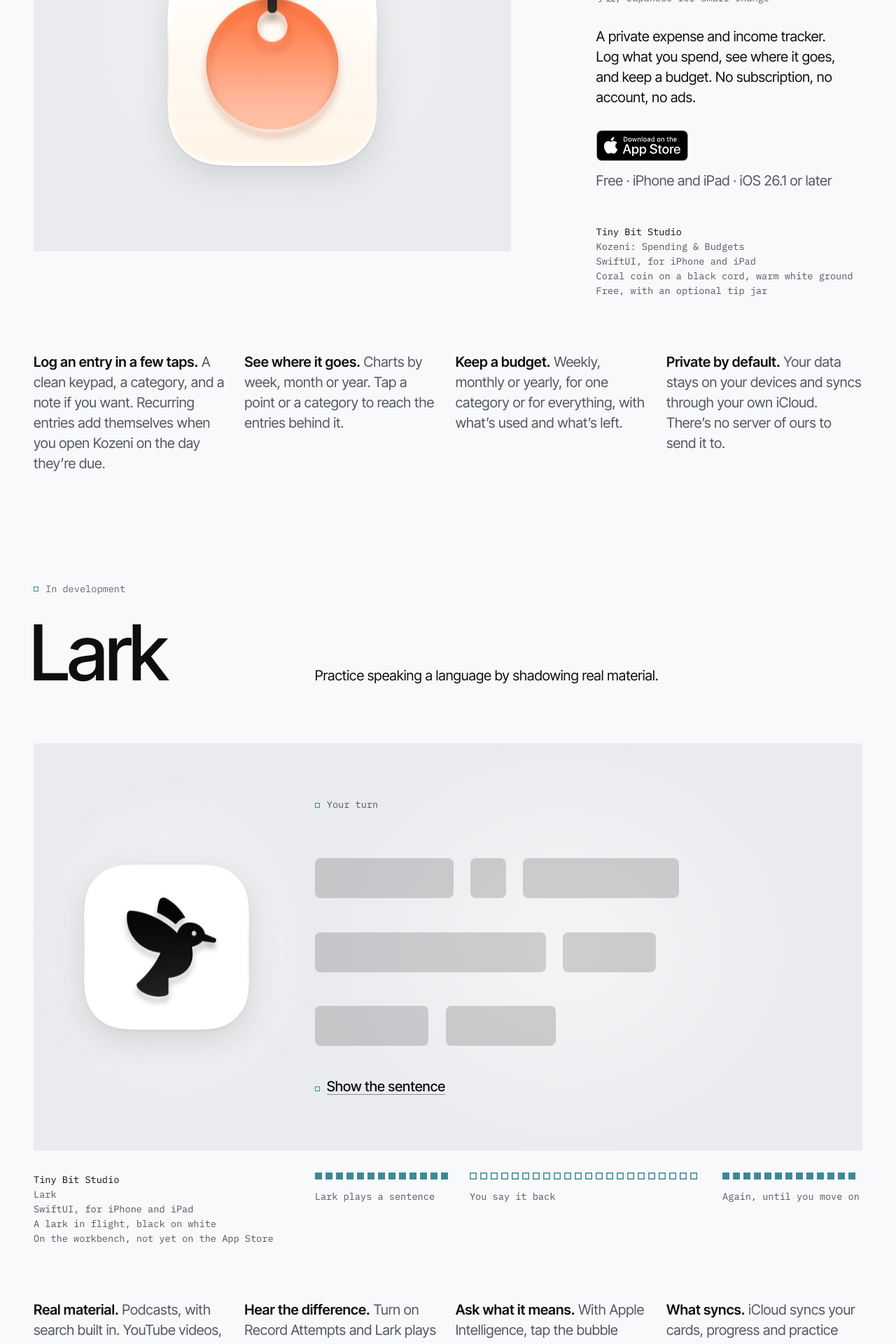
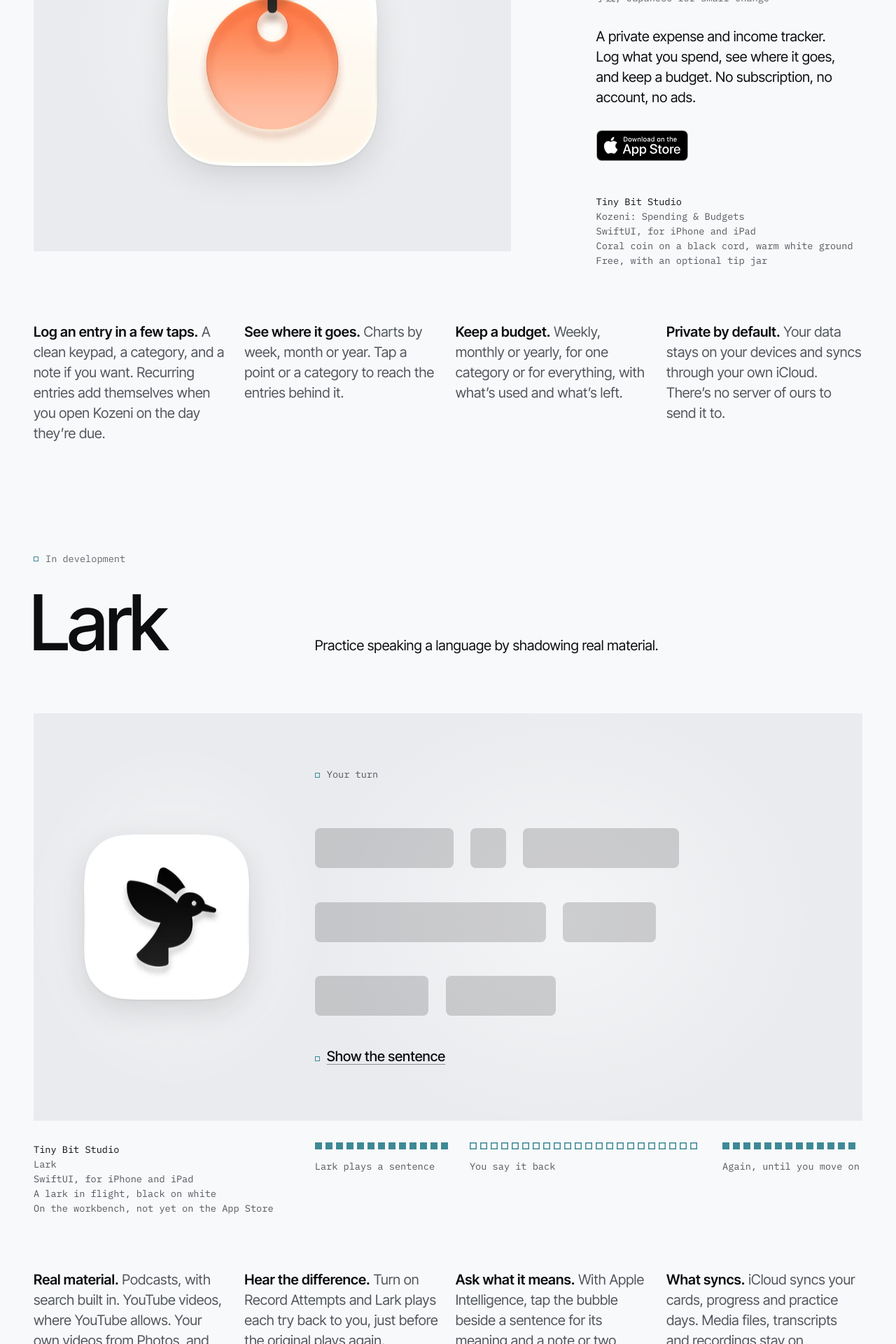
Before and after one commit to 1asso/1asso.github.io, a Jekyll site: the page built from index.html, in a window 1280 px wide. Shown: the part 879-2799 px from the top of the page at 70% size. Built offline with Jekyll 4.4.1, drawn with Linux system fonts in a browser that asks for light colours.

Commit message:
Let the label carry price and devices; drop the line beside the badge

```diff
--- a/_data/apps.yml
+++ b/_data/apps.yml
@@ -10,8 +10,6 @@
 #   pitch               one or two sentences, shown under the name in the app's room
 #   store               the App Store url (leave it out for an app that isn't out yet).
 #                       With a url, the room shows the App Store badge and "On view" links to the store.
-#   availability        the parts of the line printed next to the badge (or in place of it), joined by " · ":
-#                       price, devices and the iOS it needs
 #   color, color_dark   a note only: the app's own color. The site's colors are set in
 #                       assets/css/site.css (--kozeni, --lark), used for bits and status marks, never text
 #   icon                file prefix in /assets/images/icons/: <icon>-light-<size>.webp, <icon>-dark-<size>.webp
@@ -34,7 +32,6 @@ kozeni:
   pitch: A private expense and income tracker. Log what you spend, see where it goes, and keep a budget. No subscription, no account, no&nbsp;ads.
   store:
     url: https://apps.apple.com/us/app/kozeni-spending-budgets/id6760676910
-  availability: [Free, iPhone and iPad, iOS 26.1 or later]
   color: "#EF5F31"
   color_dark: "#FF7A47"
   icon: kozeni
@@ -64,7 +61,6 @@ lark:
   status: development
   status_label: In development
   pitch: Practice speaking a language by shadowing real&nbsp;material.
-  availability: [Coming to iPhone and iPad]
   color: "#3E8995"
   color_dark: "#36A9B5"
   icon: lark
--- a/_includes/availability.html
+++ /dev/null
@@ -1,9 +0,0 @@
-{%- comment -%}
-  The availability line, "Free · iPhone and iPad · iOS 26.1 or later", from the app's availability list.
-  The dots are drawn in CSS and read as a pause, not as "dot".
-  Params
-    app     required  key in _data/apps.yml
-    class   optional  extra classes on the <p>
-{%- endcomment -%}
-{%- assign app = site.data.apps[include.app] -%}
-<p class="availability{% if include.class %} {{ include.class }}{% endif %}">{% for part in app.availability %}<span>{{ part | escape_once }}</span>{% unless forloop.last %}{{ ' ' }}{% endunless %}{% endfor %}</p>
--- a/_includes/store-badge.html
+++ b/_includes/store-badge.html
@@ -1,16 +1,15 @@
 {%- comment -%}
-  Apple's official black "Download on the App Store" badge, scaled but unaltered, always with the
-  price and requirements beside it at text size. For an app without a store entry it prints the
-  availability line alone. The alt starts with the badge's own words, so "Download on the App
-  Store" is something a voice-control user can say, then names the app.
+  Apple's official black "Download on the App Store" badge, scaled but unaltered. It prints nothing
+  for an app without a store entry, so Lark's room shows a badge as soon as Lark has a store: url.
+  The alt starts with the badge's own words, so "Download on the App Store" is something a
+  voice-control user can say, then names the app.
   Params
     app     required  key in _data/apps.yml
     class   optional  extra classes on the wrapper
 {%- endcomment -%}
 {%- assign app = site.data.apps[include.app] -%}
+{%- if app.store.url %}
 <div class="store{% if include.class %} {{ include.class }}{% endif %}">
-  {%- if app.store.url %}
   <a class="store__badge" href="{{ app.store.url }}"><img src="{{ '/assets/images/badges/app-store-black.svg' | relative_url }}" width="132" height="44" alt="Download on the App Store: {{ app.name }}"></a>
-  {%- endif %}
-  {% include availability.html app=include.app class="store__line" %}
 </div>
+{%- endif %}
--- a/assets/css/site.css
+++ b/assets/css/site.css
@@ -258,12 +258,6 @@ a.status::after { content: ""; position: absolute; inset: -10px -4px; }
   content: "·" / "";
   padding-inline: 0.55em;
 }
-.availability > span { white-space: nowrap; }
-.availability > span:not(:last-child)::after {
-  /* the dot stays with the words before it, so a line can break after it but never start with it */
-  content: "\a0·";
-  content: "\a0·" / ",";
-}
 
 /* A text link with an arrow. 44px tall to the finger, no taller to the eye. */
 .more {
@@ -392,7 +386,6 @@ a.status::after { content: ""; position: absolute; inset: -10px -4px; }
 .store { display: grid; justify-items: start; gap: 14px; }
 .store__badge { display: block; border-radius: 8px; }
 .store__badge img { width: auto; height: 44px; }
-.availability { color: var(--ink-2); }
 
 /* ---------------------------------------------------------------- Hero */
 
```
Also changed, not shown: README.md.
